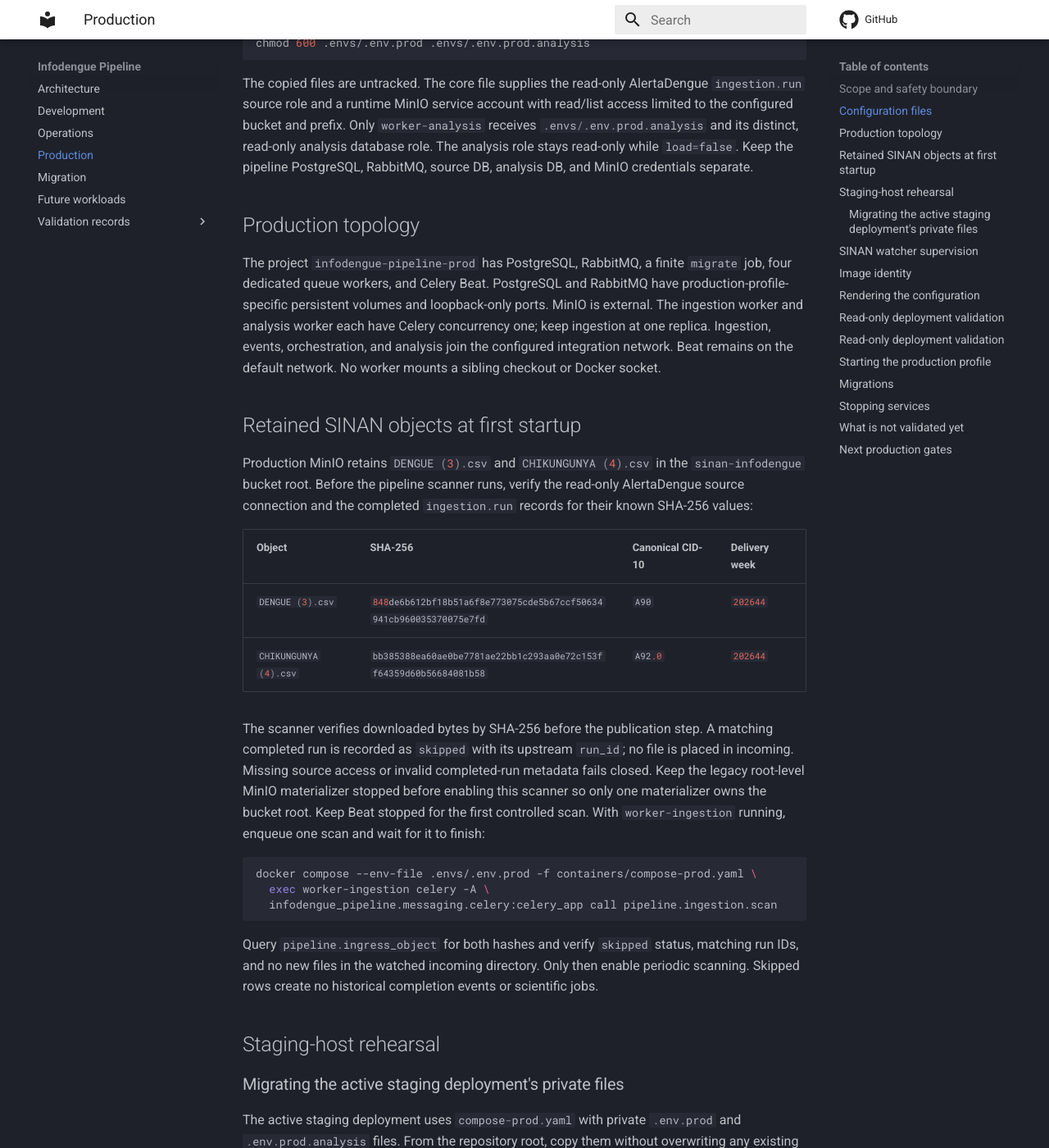
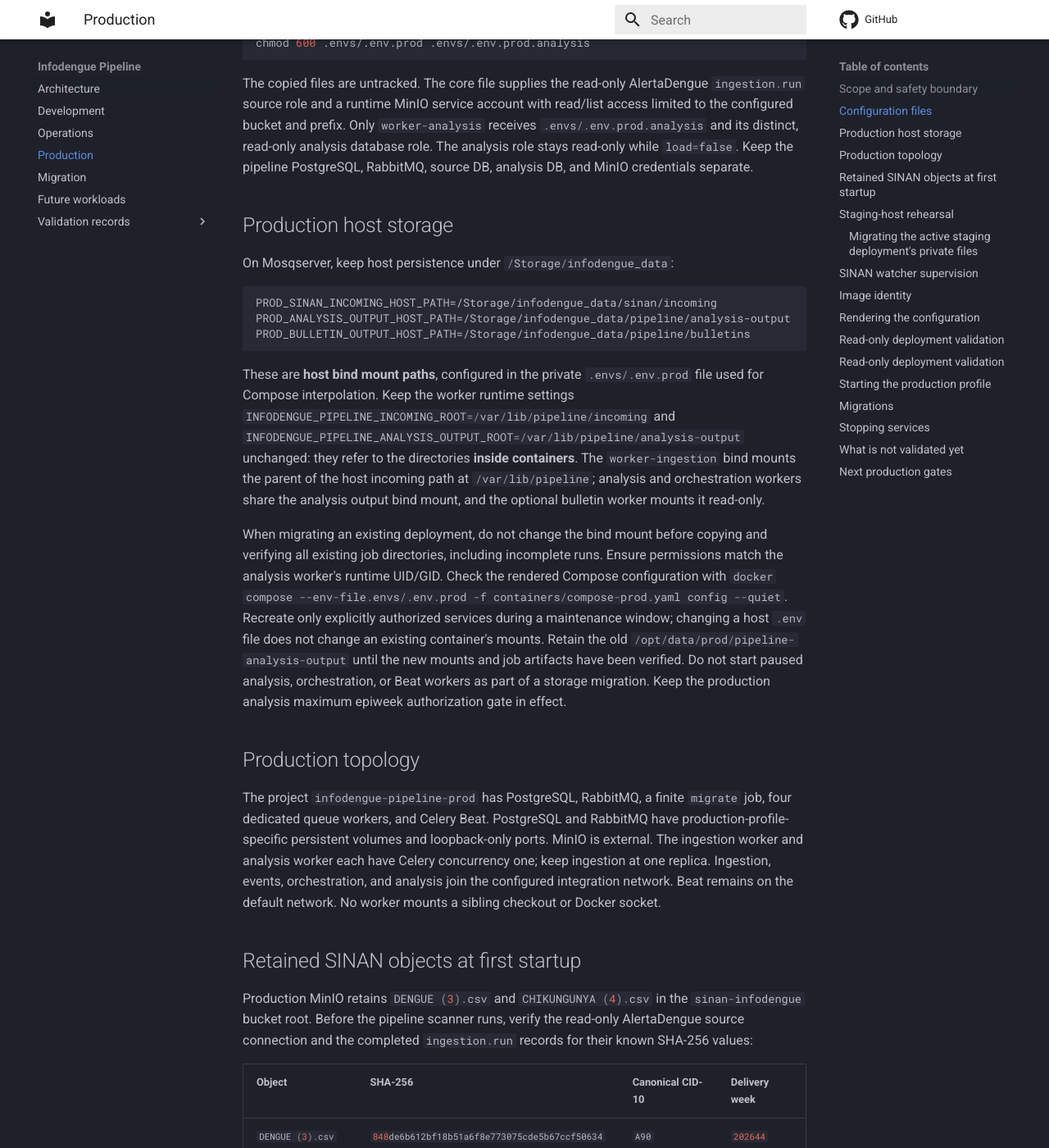
Before and after one commit to esloch/infodengue-pipeline, an MkDocs documentation site: the page built from docs/production.md, in a window 1280 px wide and 1400 px high, scrolled down 685 px. Shown: the whole window at 82% size. Built offline with MkDocs 1.6.1 and Material for MkDocs 9.7.7, drawn with Linux system fonts in a browser that asks for light colours; comment, search, counter and statistics services are not loaded.

Commit message:
docs(prod): document host and container storage paths

````diff
--- a/docs/production.md
+++ b/docs/production.md
@@ -35,6 +35,37 @@ with read/list access limited to the configured bucket and prefix. Only
 analysis database role. The analysis role stays read-only while `load=false`.
 Keep the pipeline PostgreSQL, RabbitMQ, source DB, analysis DB, and MinIO
 credentials separate.
+
+## Production host storage
+
+On Mosqserver, keep host persistence under `/Storage/infodengue_data`:
+
+```text
+PROD_SINAN_INCOMING_HOST_PATH=/Storage/infodengue_data/sinan/incoming
+PROD_ANALYSIS_OUTPUT_HOST_PATH=/Storage/infodengue_data/pipeline/analysis-output
+PROD_BULLETIN_OUTPUT_HOST_PATH=/Storage/infodengue_data/pipeline/bulletins
+```
+
+These are **host bind mount paths**, configured in the private
+`.envs/.env.prod` file used for Compose interpolation. Keep the worker runtime
+settings `INFODENGUE_PIPELINE_INCOMING_ROOT=/var/lib/pipeline/incoming`
+and `INFODENGUE_PIPELINE_ANALYSIS_OUTPUT_ROOT=/var/lib/pipeline/analysis-output`
+unchanged: they refer to the directories **inside containers**. The
+`worker-ingestion` bind mounts the parent of the host incoming path at
+`/var/lib/pipeline`; analysis and orchestration workers share the analysis
+output bind mount, and the optional bulletin worker mounts it read-only.
+
+When migrating an existing deployment, do not change the bind mount before
+copying and verifying all existing job directories, including incomplete runs.
+Ensure permissions match the analysis worker's runtime UID/GID. Check the
+rendered Compose configuration with `docker compose --env-file
+.envs/.env.prod -f containers/compose-prod.yaml config --quiet`. Recreate
+only explicitly authorized services during a maintenance window; changing a
+host `.env` file does not change an existing container's mounts. Retain the
+old `/opt/data/prod/pipeline-analysis-output` until the new mounts and job
+artifacts have been verified. Do not start paused analysis, orchestration, or
+Beat workers as part of a storage migration. Keep the production analysis
+maximum epiweek authorization gate in effect.
 
 ## Production topology
 
````
